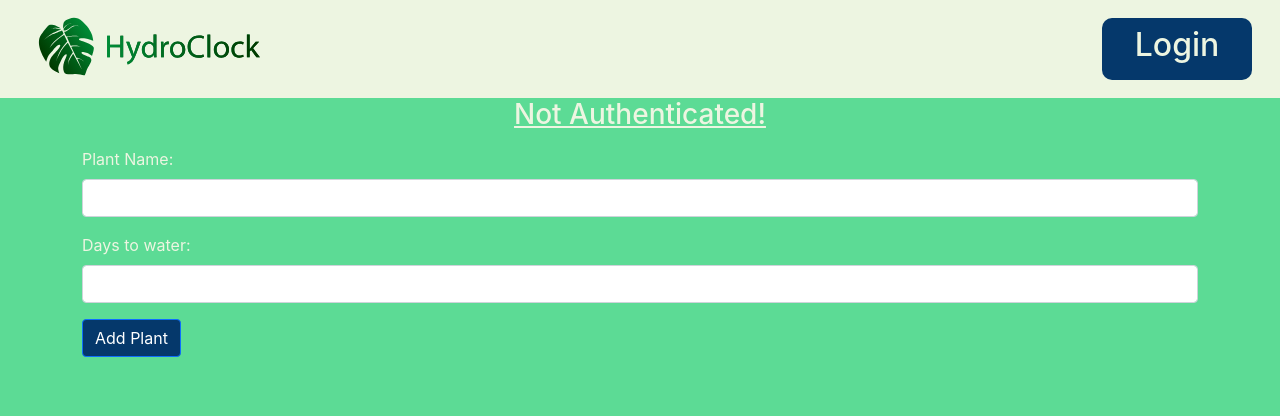
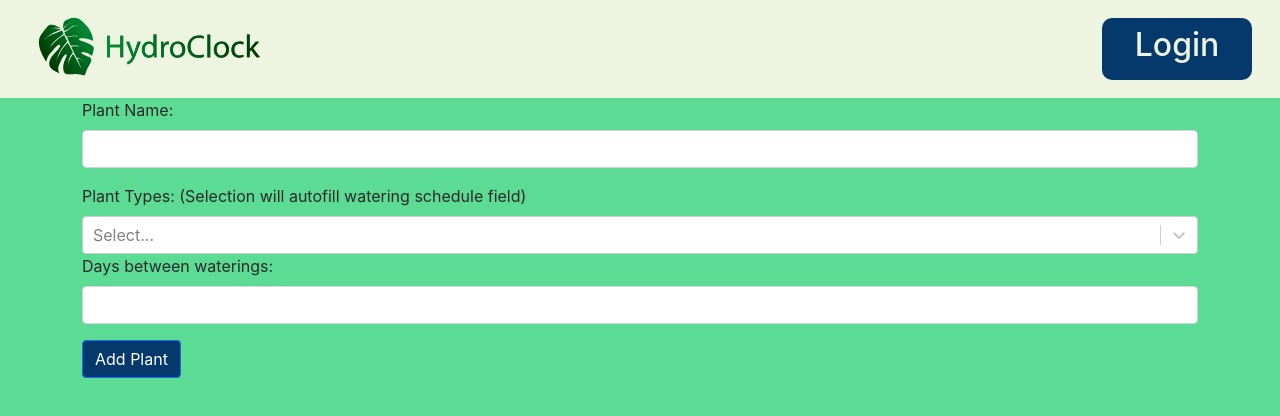
Before and after one commit to nceccanti/web-dev-final-project, a React (Create React App) app: page /addplant in a window 1280 px wide. Shown: the top 416 px of the page. Built offline with nearby package versions, Linux system fonts and the light colour scheme.

Commit message:
Added dropdown for picking plant type.

```diff
--- a/package.json
+++ b/package.json
@@ -19,6 +19,7 @@
     "react-dom": "^17.0.2",
     "react-router-dom": "^5.3.0",
     "react-scripts": "^4.0.3",
+    "react-select": "^5.2.1",
     "web-vitals": "^1.1.2"
   },
   "scripts": {
--- a/src/App.js
+++ b/src/App.js
@@ -10,6 +10,20 @@ import EditPlant from "./components/edit-plant.componet";
 import DeletePlant from "./components/delete-plant.component";
 import Login from "./components/login.component";
 import SignUp from "./components/sign-up.component";
+
+const plantTypes = [
+  { value: 6, label: 'African Violet' },
+  { value: 16, label: 'Aloe Vera' },
+  { value: 6, label: 'Bamboo' },
+  { value: 9, label: 'Cactus' },
+  { value: 7, label: 'Croton' },
+  { value: 10, label: 'Fiddle Leaf Fig' },
+  { value: 7, label: 'Orchid' },
+  { value: 2, label: 'Peace Lily' },
+  { value: 7, label: 'Philodendron' },
+  { value: 12, label: 'Sago Palm' },
+  { value: 8, label: 'Thanksgiving Cactus' },
+]
 
 export default class App extends Component {
   constructor(props) {
@@ -89,16 +103,17 @@ export default class App extends Component {
 
           <div className="container">
 
-            <span className="authentication-check">{p}</span>
+            {/* <span className="authentication-check">{p}</span> */}
 
 
             <Route path="/home" component={Home} />
             <Route path="/dashboard" render={(props) => (<PlantList {...props} currentUser={this.state.currentUser} plants={this.state.plants}/>)} />
-            <Route path="/addplant" render={(props) => (<AddPlant {...props} currentUser={this.state.currentUser} addPlantToPlantList={this.addPlantToPlantList}/>)} />
+            <Route path="/addplant" render={(props) => (<AddPlant {...props} currentUser={this.state.currentUser} addPlantToPlantList={this.addPlantToPlantList}
+            plantTypes={plantTypes}/>)} />
             <Route path="/deleteplant" render={(props) => (<DeletePlant {...props} currentUser={this.state.currentUser} plants={this.state.plants}
             deletePlantFromList={this.deletePlantFromList}/>)} />
             <Route path="/editplant" render={(props) => (<EditPlant {...props} currentUser={this.state.currentUser} plants={this.state.plants}
-            updatePlantInList={this.updatePlantInList}/>)} />
+            updatePlantInList={this.updatePlantInList} plantTypes={this.plantTypes}/>)} />
             <Route path="/login" render={(props) => (<Login {...props} onUserAuthenticated={this.onUserAuthenticated}/>)} />
             <Route path="/signup" render={(props) => (<SignUp {...props} />)} />
           </div>
--- a/src/components/add-plant.component.js
+++ b/src/components/add-plant.component.js
@@ -1,14 +1,20 @@
 import React, {Component} from 'react';
+import Select from 'react-select';
 import axios from 'axios';
 import '../index.css';
 
 export default class AddPlant extends Component {
     constructor(props) {
         super(props)
-        this.state = {currentUser:this.props.currentUser, plantname:"", daystowater:""};
+        this.state = {currentUser:this.props.currentUser,
+            plantname:"",
+            daystowater:"",
+            plantType:7
+        };
 
         this.onPlantNameChange = this.onPlantNameChange.bind(this);
         this.onDaysToWaterChange = this.onDaysToWaterChange.bind(this);
+        this.onPlantTypeChange = this.onPlantTypeChange.bind(this);
     }
 
     onPlantNameChange(event) {
@@ -17,6 +23,15 @@ export default class AddPlant extends Component {
 
     onDaysToWaterChange(event) {
         this.setState({daystowater: event.target.value});
+    }
+
+    onPlantTypeChange(event) {
+        if (event){
+            this.setState({daystowater: event.value});
+        }
+        else {
+            this.setState({daystowater: ""});
+        }
     }
 
     processResponse(res) {
@@ -56,8 +71,12 @@ export default class AddPlant extends Component {
                         value={plantname}
                     />
                 </div>
+                <div>
+                    <label>Plant Types: (Selection will autofill watering schedule field)</label>
+                    <Select options={this.props.plantTypes} isSearchable={true} isClearable={true} onChange={this.onPlantTypeChange}/>
+                </div>
                 <div className="form-group">
-                    <label>Days to water: </label>
+                    <label>Days between waterings: </label>
                     <input type="number"
                         required
                         className="form-control"
--- a/src/index.css
+++ b/src/index.css
@@ -21,7 +21,7 @@
 }
 
 body {
-    color: #EDF5E1;
+    color: #292929;
     background-color: #5CDB95;
     font-family: -apple-system, BlinkMacSystemFont, 'Segoe UI', 'Roboto', 'Oxygen', 'Ubuntu', 'Cantarell', 'Fira Sans', 'Droid Sans', 'Helvetica Neue', sans-serif;
     -webkit-font-smoothing: antialiased;
```
Also changed, not shown: 1 other file (tests, documents, lock files or other folders).
